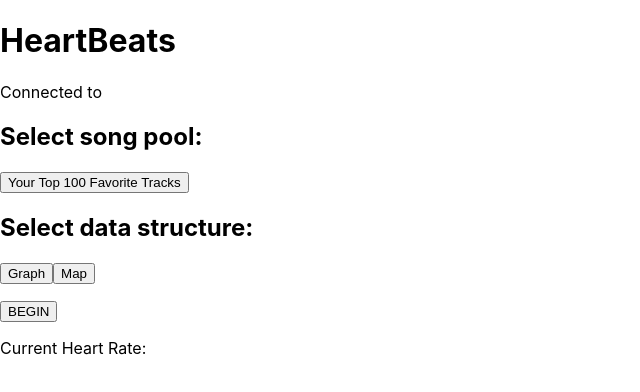
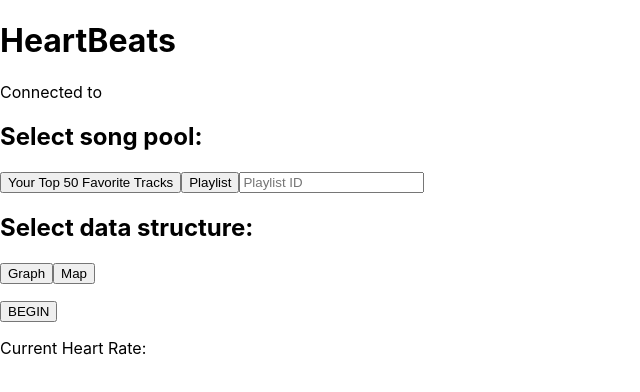
Before and after one commit to WillBerg510/Heart-Beats, a React (Create React App) app in the folder website/: page / in a window 1280 px wide. Shown: the top 392 px of the page, without its empty margins (0-640 px from the left). Built offline with nearby package versions, Linux system fonts and the light colour scheme; no server answers.

Commit message:
Playlist ID form

```diff
--- a/website/src/App.js
+++ b/website/src/App.js
@@ -14,6 +14,7 @@ class App extends React.Component {
       loading: '',
       songsLoaded: false,
       structure: '',
+      playlistID: '',
     }
   }
 
@@ -37,8 +38,12 @@ class App extends React.Component {
     this.setState({structure: newStructure});
   }
 
+  changePlaylistID = (e) => {
+    this.setState({playlistID: e.target.value});
+  }
+
   begin = async () => {
-    const { poolMethod, loading, structure } = this.state;
+    const { poolMethod, loading, structure, playlistID } = this.state;
     if (loading == "Loading") return;
     if (poolMethod == 0) {
       this.setState({
@@ -61,6 +66,7 @@ class App extends React.Component {
         body: JSON.stringify({
           pool: poolMethod,
           dataStructure: structure,
+          IDofPlaylist: playlistID,
         }),
         headers: {
           "Content-Type": "application/json"
@@ -92,9 +98,14 @@ class App extends React.Component {
         <UsernameText/>
         <h2>Select song pool:</h2>
         <PoolMethod poolMethod={poolMethod} setPoolMethod={this.setPoolMethod}
-          text="Your Top 100 Favorite Tracks"
+          text="Your Top 50 Favorite Tracks"
           method={1}
         />
+        <PoolMethod poolMethod={poolMethod} setPoolMethod={this.setPoolMethod}
+          text="Playlist"
+          method={2}
+        />
+        <input type="text" name="playlist_id" placeholder="Playlist ID" onChange={this.changePlaylistID}/>
         <h2>Select data structure:</h2>
         <DataStructure structure={structure} setStructure={this.setStructure}
           text="Graph"
```
Also changed, not shown: 1 other file (tests, documents, lock files or other folders).
